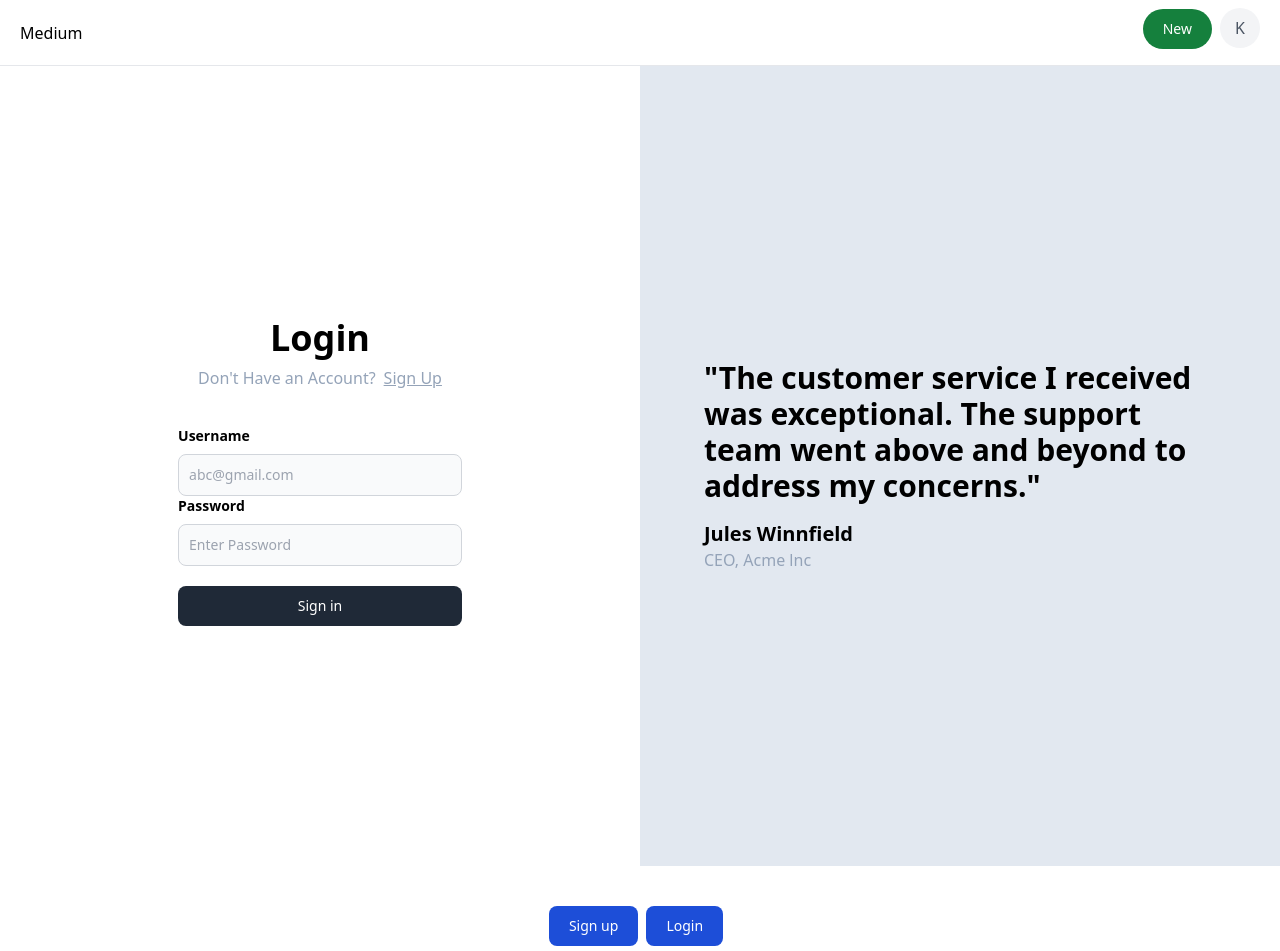
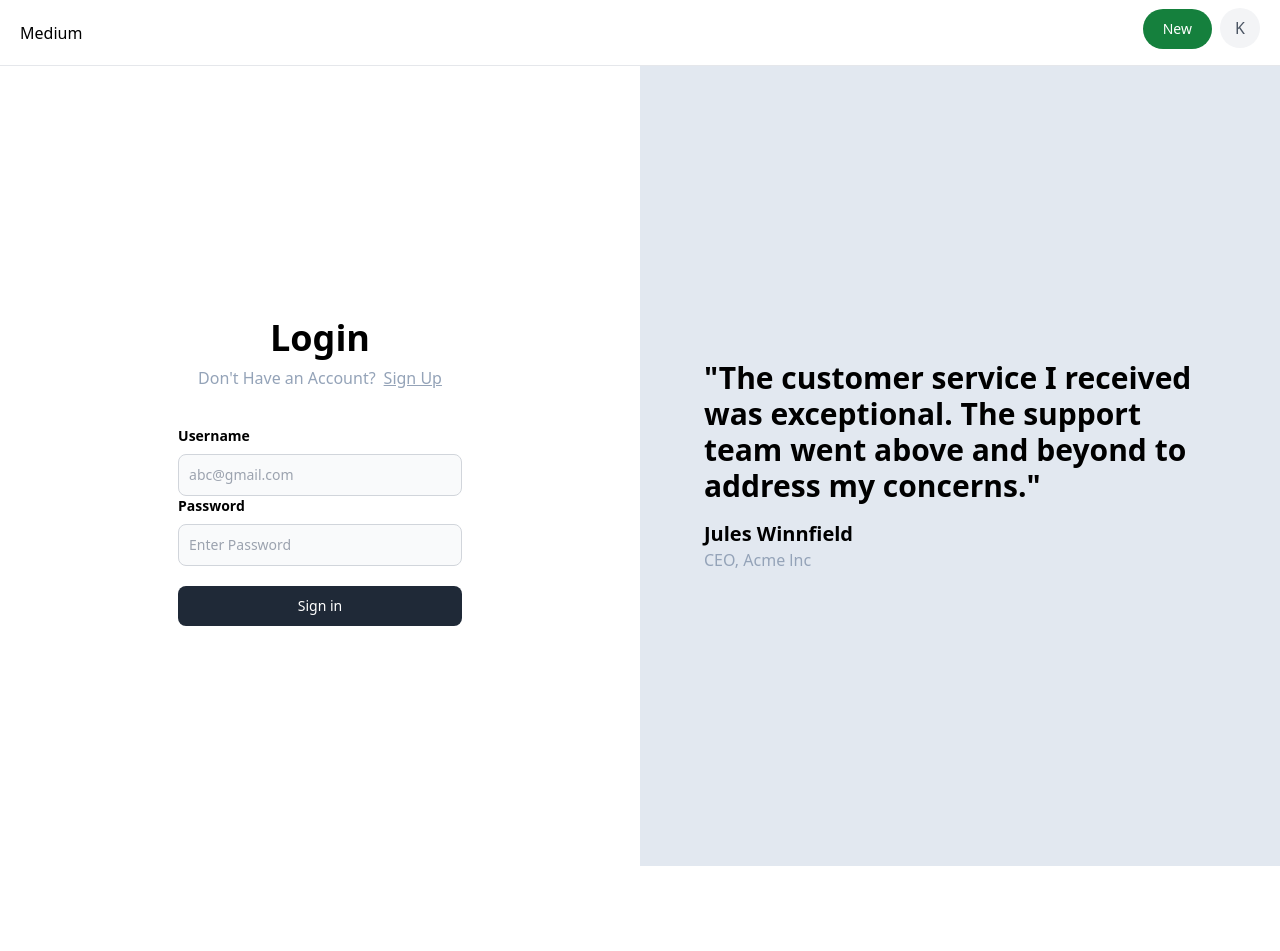
Before and after one commit to krishna2474/medium, a React (Vite) app in the folder frontend/: page /signin in a window 1280 px wide. Shown: the top 951 px of the page. After the commit the page ends 866 px from the top, so only its background shows below. Built offline with nearby package versions, Linux system fonts and the light colour scheme.

Commit message:
Added Landing

```diff
--- a/frontend/src/App.tsx
+++ b/frontend/src/App.tsx
@@ -1,40 +1,24 @@
-import { BrowserRouter, Routes, Route, Link } from "react-router-dom";
+import { BrowserRouter, Routes, Route } from "react-router-dom";
 import { Signin } from "./pages/Signin";
 import { Blog } from "./pages/Blog";
 import { Blogs } from "./pages/Blogs";
 import { Signup } from "./pages/Signup";
 import { AppBar } from "./components/AppBar";
 import { Publish } from "./pages/Publish";
+import { Landing } from "./pages/Landing";
 export default function App() {
   return (
     <>
       <BrowserRouter>
         <AppBar />
         <Routes>
+          <Route path={"/"} element={<Landing />}></Route>
           <Route path={"/signup"} element={<Signup />}></Route>
           <Route path={"/signin"} element={<Signin />}></Route>
           <Route path={"/blogs"} element={<Blogs />}></Route>
           <Route path={"/blog/:id"} element={<Blog />}></Route>
           <Route path={"/publish"} element={<Publish />}></Route>
         </Routes>
-        <div className="flex justify-center pt-10">
-          <Link to={"/signup"}>
-            <button
-              type="button"
-              className="text-white bg-blue-700 hover:bg-blue-800 focus:ring-4 focus:ring-blue-300 font-medium rounded-lg text-sm px-5 py-2.5 me-2 mb-2 focus:ring-none"
-            >
-              Sign up
-            </button>
-          </Link>
-          <Link to={"/signin"}>
-            <button
-              type="button"
-              className="text-white bg-blue-700 hover:bg-blue-800 focus:ring-4 focus:ring-blue-300 font-medium rounded-lg text-sm px-5 py-2.5 me-2 mb-2 focus:ring-none"
-            >
-              Login
-            </button>
-          </Link>
-        </div>
       </BrowserRouter>
     </>
   );
--- /dev/null
+++ b/frontend/src/pages/Landing.tsx
@@ -0,0 +1,24 @@
+import { Link } from "react-router-dom";
+
+export const Landing = () => {
+  return (
+    <div className="flex justify-center pt-10">
+      <Link to={"/signup"}>
+        <button
+          type="button"
+          className="text-white bg-blue-700 hover:bg-blue-800 focus:ring-4 focus:ring-blue-300 font-medium rounded-lg text-sm px-5 py-2.5 me-2 mb-2 focus:ring-none"
+        >
+          Sign up
+        </button>
+      </Link>
+      <Link to={"/signin"}>
+        <button
+          type="button"
+          className="text-white bg-blue-700 hover:bg-blue-800 focus:ring-4 focus:ring-blue-300 font-medium rounded-lg text-sm px-5 py-2.5 me-2 mb-2 focus:ring-none"
+        >
+          Login
+        </button>
+      </Link>
+    </div>
+  );
+};
```
